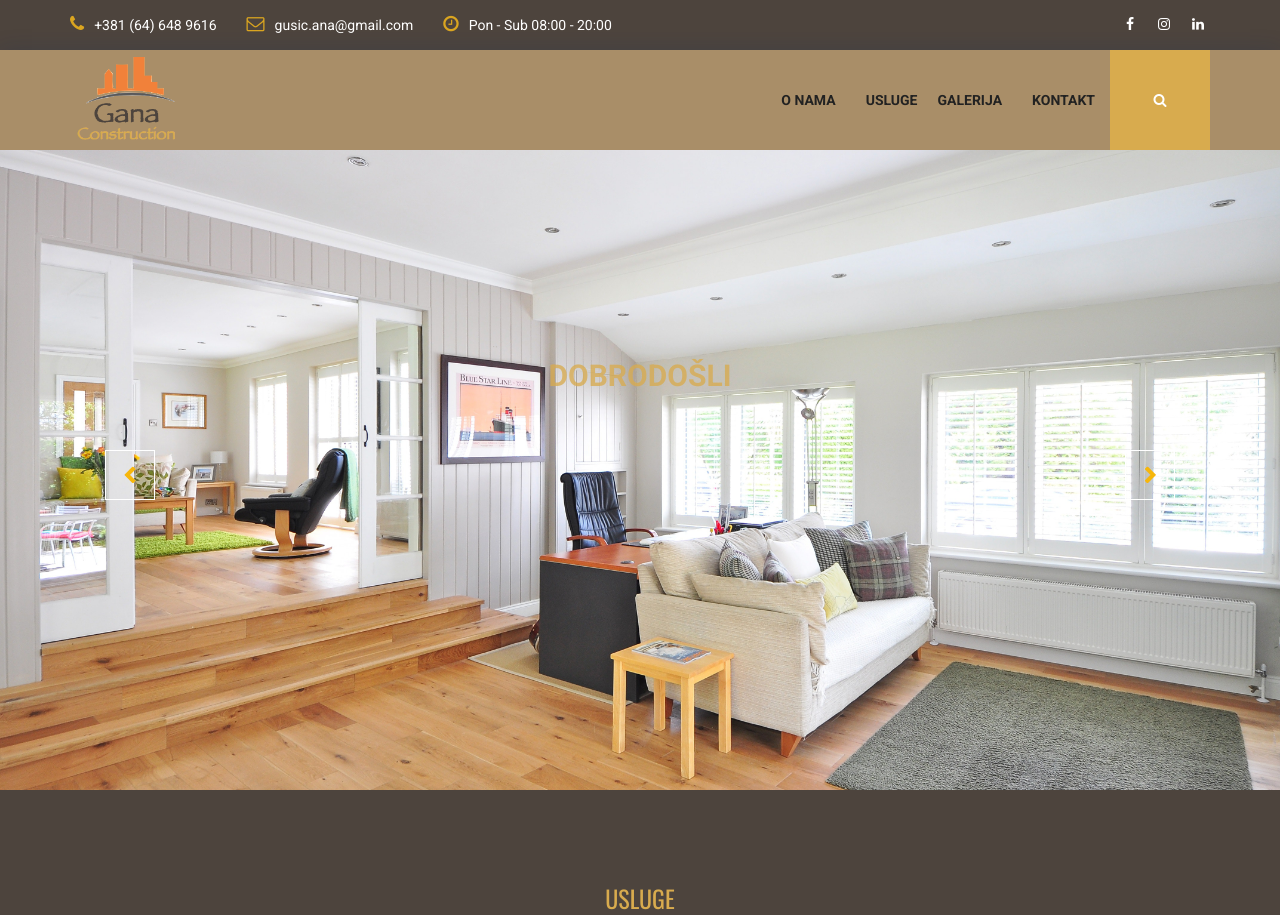
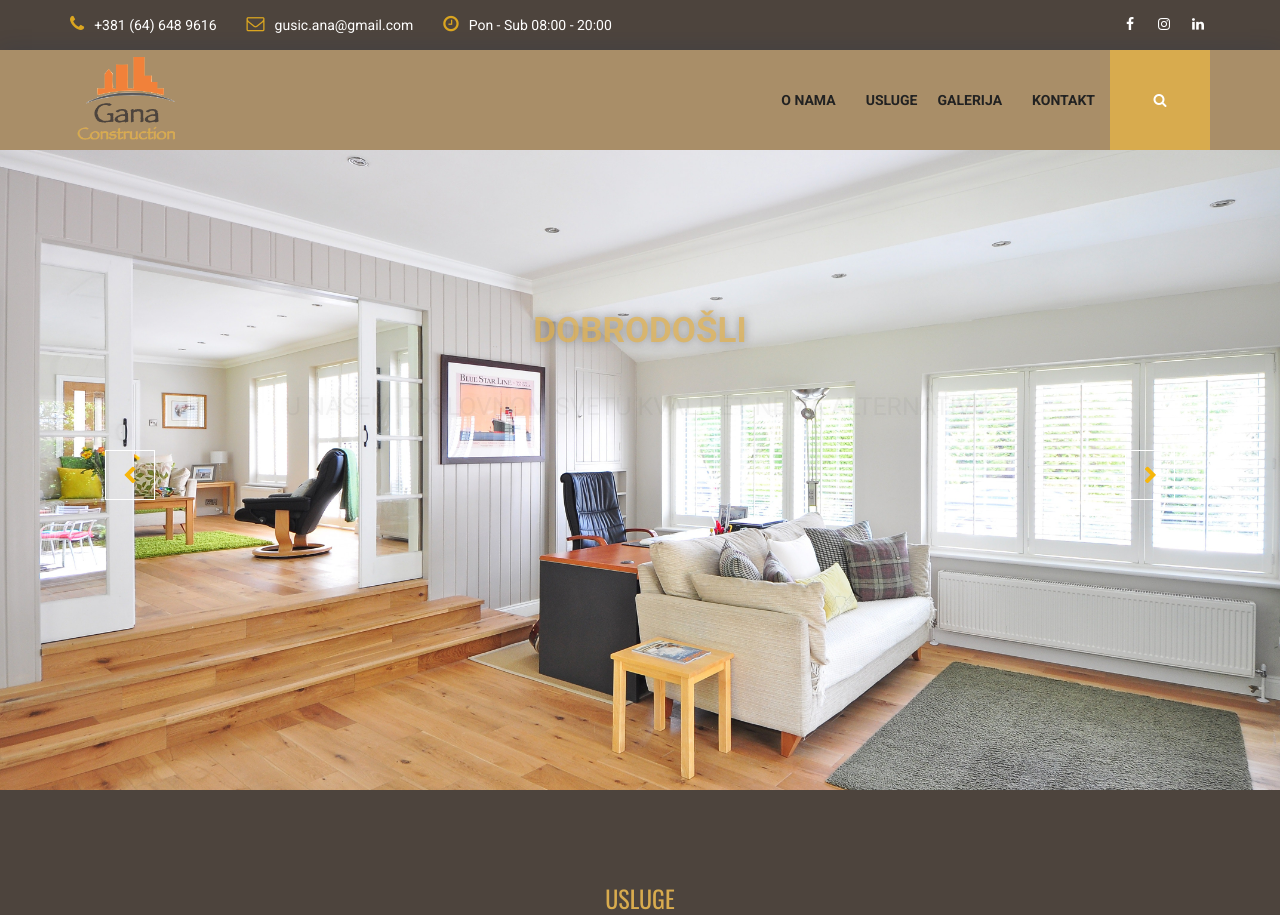
Before and after one commit to guliver109/ganaconstructions-github.io, a PHP site: page / in a window 1280 px wide. Shown: the top 915 px of the page. Run offline with PHP 8.4, Linux system fonts and the light colour scheme; some libraries are stand-ins or nearby versions.

Commit message:
final review

```diff
--- a/css/style.css
+++ b/css/style.css
@@ -441,20 +441,29 @@ a:focus, a:hover, .btn:focus, .btn:hover, button:focus, button:hover {
   text-shadow: none;
   left: 0;
 }
+.slider_area .slider_inner .camera_caption div h2 {
+  color: #d8ab4e;
+  font: 35px "Roboto", sans-serif;
+  font-weight: bold;
+  text-shadow: #777 0px 0px 10px;
+}
 .slider_area .slider_inner .camera_caption div h5 {
   color: #d8ab4e;
   font: 30px "Roboto", sans-serif;
   font-weight: bold;
+  text-shadow: #777 0px 0px 10px;
 }
 .slider_area .slider_inner .camera_caption div h3 {
   color: #222222;
   font: 400 30px "Roboto", sans-serif;
   padding-top: 27px;
+  text-shadow: #777 0px 0px 10px;
 }
 .slider_area .slider_inner .camera_caption div h4 {
   color: #222222;
   font: 400 25px "Roboto", sans-serif;
   padding-top: 27px;
+  text-shadow: #777 0px 0px 10px;
 }
 .slider_area .slider_inner .camera_caption div p {
   padding-top: 60px;
--- a/index.html
+++ b/index.html
@@ -122,56 +122,59 @@
         <div class="slider_inner">
             <div data-thumb="images/blueprint.jpg" data-src="images/blueprint.jpg">
                 <div class="camera_caption">
-                   <div class="container" style="padding-bottom: 30px;">
-                        <h5 class=" wow fadeInUp animated"><b>Dobrodošli</b></h5>
-                        <h4 class=" wow fadeInUp animated" data-wow-delay="0.5s">U našem poslovnom svetu kvalitet nema alternativu.</h4>
-                        <h4 class=" wow fadeInUp animated" data-wow-delay="0.8s">Uzajamno poverenje i poštovanje se podrazumeva,</h4>
-                        <h4 class=" wow fadeInUp animated" data-wow-delay="0.8s">a data rec poštuje.</h4>
-                        <!-- <a class=" wow fadeInUp animated" data-wow-delay="1s" class ="open" href="#">Opsirnije</a> -->
+                   <div class="container">
+                        <h2 class=" wow fadeInUp animated"style="text-shadow: #777 0px 0px 10px;"><b>Dobrodošli</b></h2>
+                        <h4 class=" wow fadeInUp animated" data-wow-delay="0.4s" style="text-shadow: #777 0px 0px 10p;" >U našem poslovnom svetu kvalitet nema alternativu.</h4>
+                        <h4 class=" wow fadeInUp animated" data-wow-delay="0.6s" style="text-shadow: #777 0px 0px 10p;">Uzajamno poverenje i poštovanje se podrazumeva,</h4>
+                        <h4 class=" wow fadeInUp animated" data-wow-delay="0.8s" style="text-shadow: #777 0px 0px 10p;">a data rec poštuje.</h4>
+                        <!-- <a class=" wow fadeInUp animated" data-wow-delay="0.8s" class ="open" href="#">Opširnije</a> -->
+                        <section class="controls">
+                                <button id="open-button">Open</button>
+                              </section>
                    </div>
                 </div>
             </div>
             <div data-thumb="images/apartment.jpg" data-src="images/apartment.jpg">
                 <div class="camera_caption">
                    <div class="container" style="padding-bottom: 30px;">
-                        <h5 class=" wow fadeInUp animated"><b>Dobrodošli</b></h5>
-                        <h4 class=" wow fadeInUp animated" data-wow-delay="0.5s">U našem poslovnom svetu kvalitet nema alternativu.</h4>
-                        <h4 class=" wow fadeInUp animated" data-wow-delay="0.8s">Uzajamno poverenje i poštovanje se podrazumeva,</h4>
-                        <h4 class=" wow fadeInUp animated" data-wow-delay="0.8s">a data rec poštuje.</h4>
-                        <!-- <a class=" wow fadeInUp animated" data-wow-delay="1s" href="#">Opsirnije</a> -->
+                        <h2 class=" wow fadeInUp animated"style="text-shadow: #777 0px 0px 10px;"><b>Dobrodošli</b></h2>
+                        <h4 class=" wow fadeInUp animated" data-wow-delay="0.4s" style="text-shadow: #777 0px 0px 10p;" >U našem poslovnom svetu kvalitet nema alternativu.</h4>
+                        <h4 class=" wow fadeInUp animated" data-wow-delay="0.6s" style="text-shadow: #777 0px 0px 10p;">Uzajamno poverenje i poštovanje se podrazumeva,</h4>
+                        <h4 class=" wow fadeInUp animated" data-wow-delay="0.8s" style="text-shadow: #777 0px 0px 10p;">a data rec poštuje.</h4>
+                        <a class=" wow fadeInUp animated" data-wow-delay="0.8s" href="#">Opširnije</a>
                    </div>
                 </div>
             </div>
             <div data-thumb="images/apartment.png" data-src="images/apartment2.jpg">
                 <div class="camera_caption">
                    <div class="container" style="padding-bottom: 30px;">
-                        <h5 class=" wow fadeInUp animated"><b>Dobrodošli</b></h5>
-                        <h4 class=" wow fadeInUp animated" data-wow-delay="0.5s">U našem poslovnom svetu kvalitet nema alternativu.</h4>
-                        <h4 class=" wow fadeInUp animated" data-wow-delay="0.8s">Uzajamno poverenje i poštovanje se podrazumeva,</h4>
-                        <h4 class=" wow fadeInUp animated" data-wow-delay="0.8s">a data rec poštuje.</h4>
-                        <!-- <a class=" wow fadeInUp animated" data-wow-delay="1s" href="#">Opsirnije</a> -->
+                        <h2 class=" wow fadeInUp animated"style="text-shadow: #777 0px 0px 10px;"><b>Dobrodošli</b></h2>
+                        <h4 class=" wow fadeInUp animated" data-wow-delay="0.4s" style="text-shadow: #777 0px 0px 10p;" >U našem poslovnom svetu kvalitet nema alternativu.</h4>
+                        <h4 class=" wow fadeInUp animated" data-wow-delay="0.6s" style="text-shadow: #777 0px 0px 10p;">Uzajamno poverenje i poštovanje se podrazumeva,</h4>
+                        <h4 class=" wow fadeInUp animated" data-wow-delay="0.8s" style="text-shadow: #777 0px 0px 10p;">a data rec poštuje.</h4>
+                        <a class=" wow fadeInUp animated" data-wow-delay="0.8s" href="#">Opširnije</a>
                    </div>
                 </div>
             </div>
             <div data-thumb="images/apartment.png" data-src="images/forTheTop2.jpeg">
                 <div class="camera_caption">
                    <div class="container" style="padding-bottom: 30px;">
-                        <h5 class=" wow fadeInUp animated"><b>Dobrodošli</b></h5>
-                        <h4 class=" wow fadeInUp animated" data-wow-delay="0.5s">U našem poslovnom svetu kvalitet nema alternativu.</h4>
-                        <h4 class=" wow fadeInUp animated" data-wow-delay="0.8s">Uzajamno poverenje i poštovanje se podrazumeva,</h4>
-                        <h4 class=" wow fadeInUp animated" data-wow-delay="0.8s">a data rec poštuje.</h4>
-                        <!-- <a class=" wow fadeInUp animated" data-wow-delay="1s" href="#">Opsirnije</a> -->
+                        <h2 class=" wow fadeInUp animated"style="text-shadow: #777 0px 0px 10px;"><b>Dobrodošli</b></h2>
+                        <h4 class=" wow fadeInUp animated" data-wow-delay="0.4s" style="text-shadow: #777 0px 0px 10p;" >U našem poslovnom svetu kvalitet nema alternativu.</h4>
+                        <h4 class=" wow fadeInUp animated" data-wow-delay="0.6s" style="text-shadow: #777 0px 0px 10p;">Uzajamno poverenje i poštovanje se podrazumeva,</h4>
+                        <h4 class=" wow fadeInUp animated" data-wow-delay="0.8s" style="text-shadow: #777 0px 0px 10p;">a data rec poštuje.</h4>
+                        <a class=" wow fadeInUp animated" data-wow-delay="0.8s" href="#">Opširnije</a>
                    </div>
                 </div>
             </div>
             <div data-thumb="images/apartment.png" data-src="images/photoForTop.jpeg">
                 <div class="camera_caption">
                    <div class="container" style="padding-bottom: 30px;">
-                        <h5 class=" wow fadeInUp animated"><b>Dobrodošli</b></h5>
-                        <h4 class=" wow fadeInUp animated" data-wow-delay="0.5s">U našem poslovnom svetu kvalitet nema alternativu.</h4>
-                        <h4 class=" wow fadeInUp animated" data-wow-delay="0.8s">Uzajamno poverenje i poštovanje se podrazumeva,</h4>
-                        <h4 class=" wow fadeInUp animated" data-wow-delay="0.8s">a data rec poštuje.</h4>
-                        <!-- <a class=" wow fadeInUp animated" data-wow-delay="1s" href="#">Opsirnije</a> -->
+                        <h2 class=" wow fadeInUp animated"style="text-shadow: #777 0px 0px 10px;"><b>Dobrodošli</b></h2>
+                        <h4 class=" wow fadeInUp animated" data-wow-delay="0.4s" style="text-shadow: #777 0px 0px 10p;" >U našem poslovnom svetu kvalitet nema alternativu.</h4>
+                        <h4 class=" wow fadeInUp animated" data-wow-delay="0.6s" style="text-shadow: #777 0px 0px 10p;">Uzajamno poverenje i poštovanje se podrazumeva,</h4>
+                        <h4 class=" wow fadeInUp animated" data-wow-delay="0.8s" style="text-shadow: #777 0px 0px 10p;">a data rec poštuje.</h4>
+                        <a class=" wow fadeInUp animated" data-wow-delay="0.8s" href="#">Opširnije</a>
                    </div>
                 </div>
             </div>
```
Also changed, not shown: other parts of css/style.css (+150 -26 lines), other parts of index.html (+39 -1 lines), js/modals.js (+102 -4 lines), images/gallery/bathroom.JPG (added), images/gallery/livingroomWindow.JPG (added).
